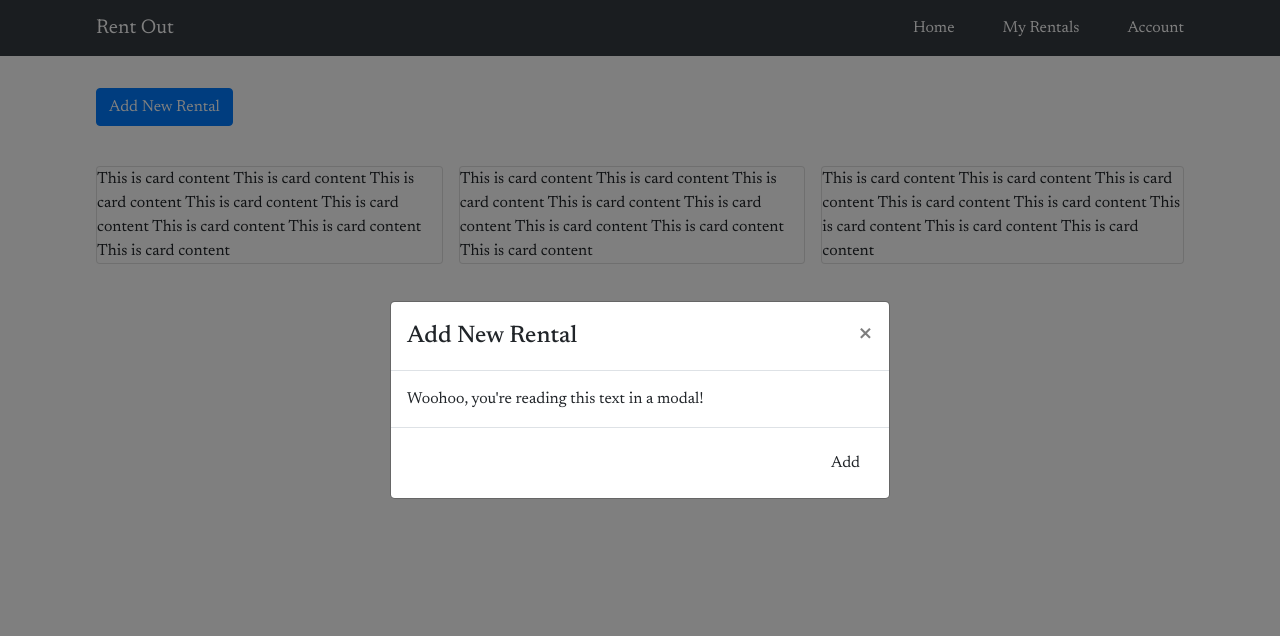
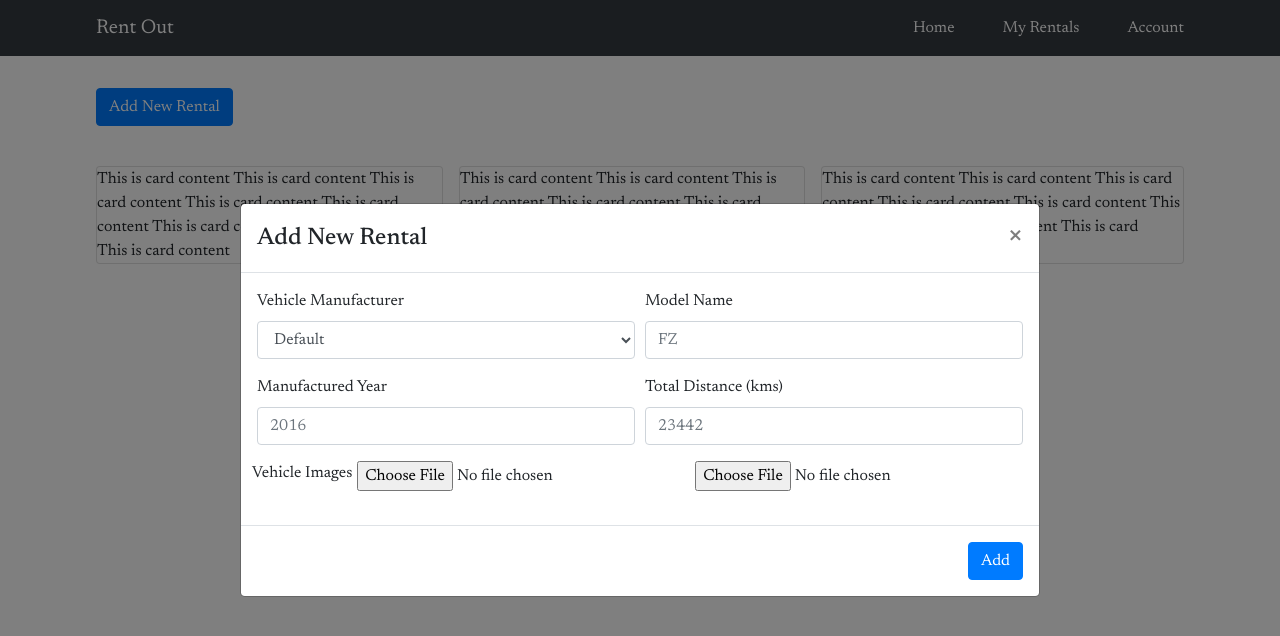
Before and after one commit to PratikDhungel/react-playground, a React (Create React App) app: page / in a window 1280 px wide. Both pictures are taken after a click on the button "Add New Rental". Shown: the top 636 px of the page. Built offline with nearby package versions, Linux system fonts and the light colour scheme.

Commit message:
Update react-hook-form version and add form in New Rental Modal

```diff
--- a/package.json
+++ b/package.json
@@ -3,7 +3,7 @@
   "version": "0.1.0",
   "private": true,
   "dependencies": {
-    "@hookform/resolvers": "^1.3.4",
+    "@hookform/resolvers": "^2.0.1",
     "@testing-library/jest-dom": "^5.11.4",
     "@testing-library/react": "^11.1.0",
     "@testing-library/user-event": "^12.1.10",
@@ -16,7 +16,7 @@
     "react": "^17.0.1",
     "react-bootstrap": "^1.4.3",
     "react-dom": "^17.0.1",
-    "react-hook-form": "^6.15.1",
+    "react-hook-form": "^7.0.4",
     "react-scripts": "4.0.1",
     "react-select": "^4.1.0",
     "reactstrap": "^8.9.0",
--- /dev/null
+++ b/src/Components/AddNewRentalModal.tsx
@@ -0,0 +1,66 @@
+import React from 'react';
+import { Button, Modal, Form, Col } from 'react-bootstrap';
+
+const AddNewRentalModal = ({ ...props }) => {
+  const { showNewRentalModal, setShowNewRentalModal } = props;
+  return (
+    <Modal
+      size='lg'
+      show={showNewRentalModal}
+      keyboard={true}
+      onHide={() => setShowNewRentalModal(!showNewRentalModal)}
+      centered
+      // dialogClassName='homepage-filters-modal'
+    >
+      <Modal.Header closeButton>
+        <Modal.Title>Add New Rental</Modal.Title>
+      </Modal.Header>
+      <Modal.Body>
+        <Form>
+          <Form.Row>
+            <Col>
+              <Form.Label>Vehicle Manufacturer</Form.Label>
+              <Form.Control as='select' name='manufacturer'>
+                <option>Default</option>
+                <option>Yamaha</option>
+                <option>Suzuki</option>
+                <option>Bajaj</option>
+                <option>Hero</option>
+              </Form.Control>
+            </Col>
+            <Col>
+              <Form.Label>Model Name</Form.Label>
+              <Form.Control placeholder='FZ' name='model-name'></Form.Control>
+            </Col>
+          </Form.Row>
+          <Form.Row>
+            <Col>
+              <Form.Label>Manufactured Year</Form.Label>
+              <Form.Control placeholder='2016' name='year'></Form.Control>
+            </Col>
+            <Col>
+              <Form.Label>Total Distance (kms)</Form.Label>
+              <Form.Control placeholder='23442' name='distance'></Form.Control>
+            </Col>
+          </Form.Row>
+          <Form.Row>
+            <Form.Label>Vehicle Images</Form.Label>
+            <Col>
+              <Form.File id='vehicle-image-1' name='vehicle-image-1' />
+            </Col>
+            <Col>
+              <Form.File id='vehicle-image-2' name='vehicle-image-2' />
+            </Col>
+          </Form.Row>
+        </Form>
+      </Modal.Body>
+      <Modal.Footer>
+        <Button className='btn btn-filter-modal__save-btn' type='submit'>
+          Add
+        </Button>
+      </Modal.Footer>
+    </Modal>
+  );
+};
+
+export default AddNewRentalModal;
--- a/src/Components/HomepageButtons.tsx
+++ b/src/Components/HomepageButtons.tsx
@@ -1,4 +1,5 @@
 import React, { useState } from 'react';
+import AddNewRentalModal from './AddNewRentalModal';
 import { Button, Modal } from 'react-bootstrap';
 
 const HomepageButtons = () => {
@@ -11,21 +12,7 @@ const HomepageButtons = () => {
           Add New Rental
         </Button>
       </div>
-      <Modal
-        show={showNewRentalModal}
-        keyboard={true}
-        onHide={() => setShowNewRentalModal(!showNewRentalModal)}
-        centered
-        // dialogClassName='homepage-filters-modal'
-      >
-        <Modal.Header closeButton>
-          <Modal.Title>Add New Rental</Modal.Title>
-        </Modal.Header>
-        <Modal.Body>Woohoo, you're reading this text in a modal!</Modal.Body>
-        <Modal.Footer>
-          <button className='btn btn-filter-modal__save-btn'>Add</button>
-        </Modal.Footer>
-      </Modal>
+      <AddNewRentalModal showNewRentalModal={showNewRentalModal} setShowNewRentalModal={setShowNewRentalModal} />
     </>
   );
 };
--- a/src/index.css
+++ b/src/index.css
@@ -68,3 +68,7 @@ code {
 .close > span {
   font-size: 1.25em;
 }
+
+.form-row {
+  margin-bottom: 1em;
+}
```
Also changed, not shown: src/React-Select/ReactSelect.tsx (+11 -9 lines), 1 other file (tests, documents, lock files or other folders).
